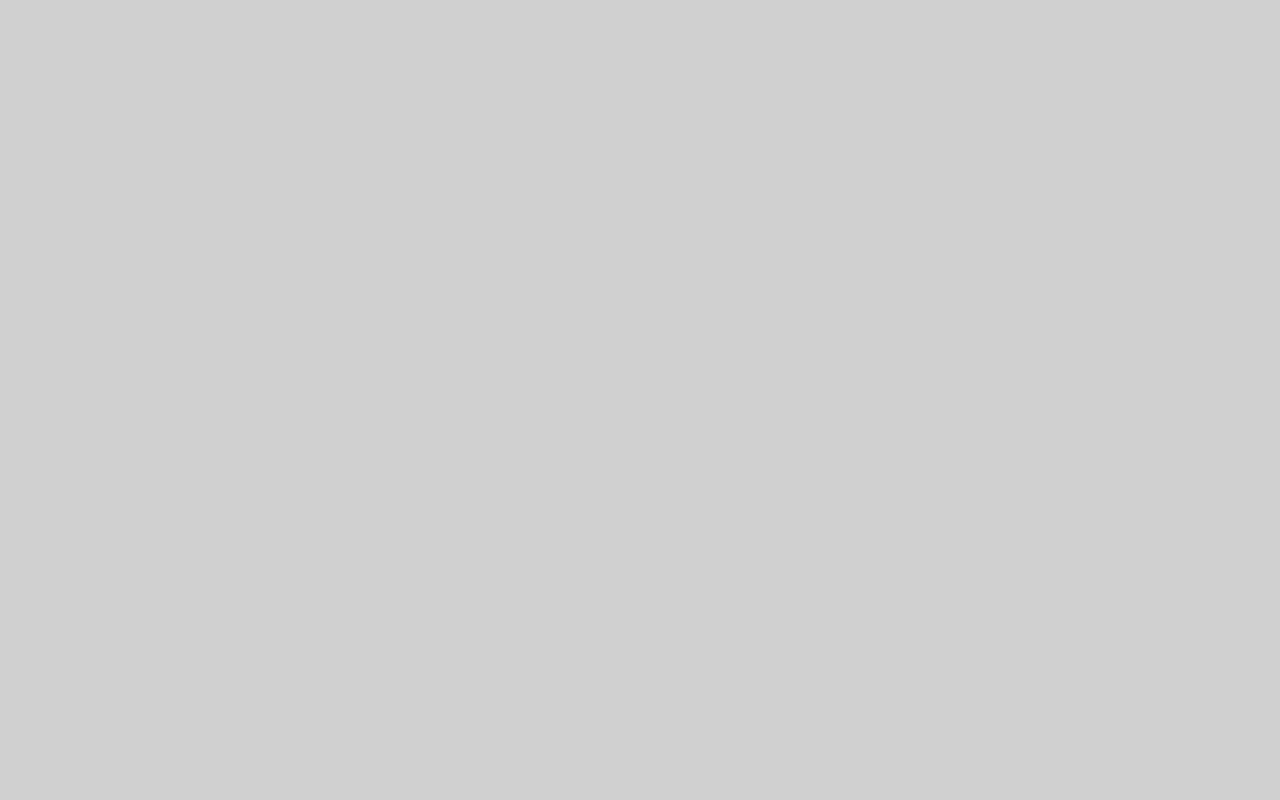
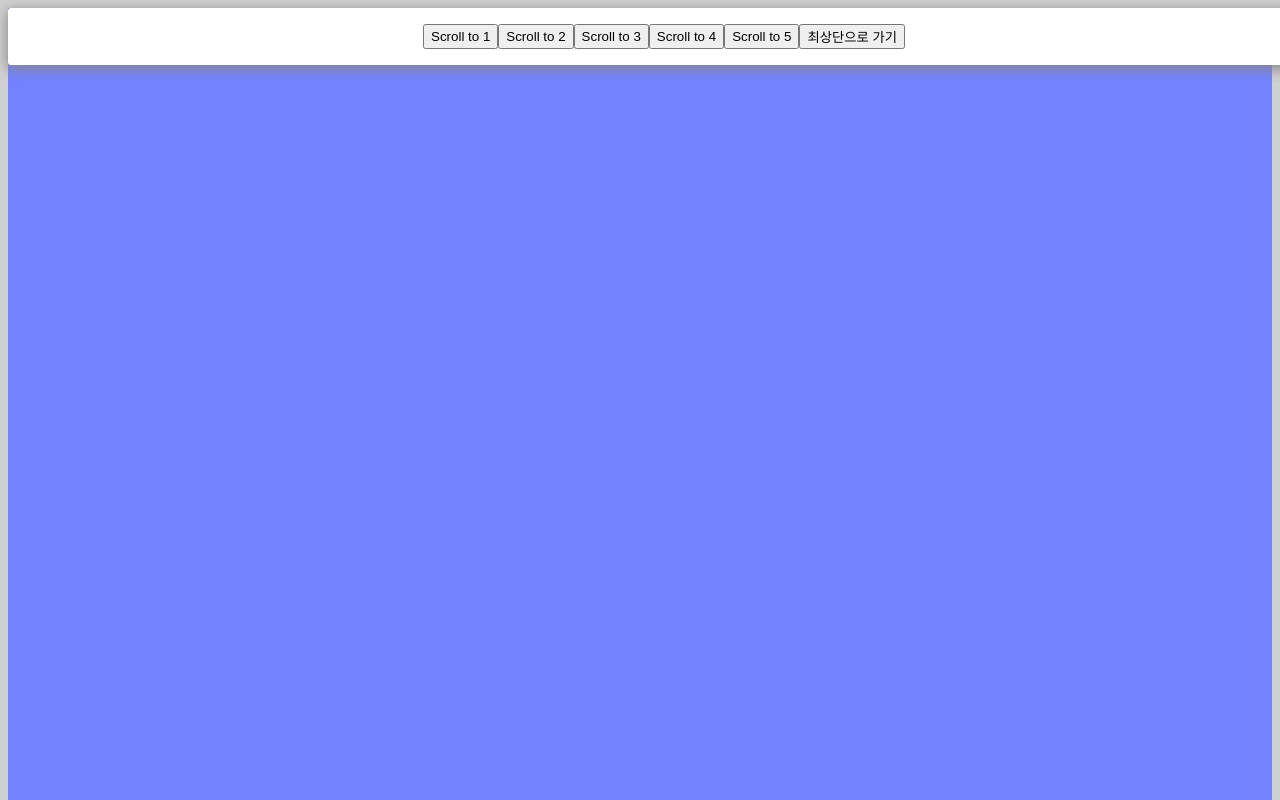
Before and after one commit to chanyoungcoding/Coding-Art, a React (Vite) app in the folder client/: page /scrolluseRef in a window 1280 px wide. Before the commit this address had no page. Shown: the top 800 px of the page. Built offline with nearby package versions, Linux system fonts and the light colour scheme.

Commit message:
useRef Add

```diff
--- a/client/package.json
+++ b/client/package.json
@@ -11,6 +11,7 @@
     "preview": "vite preview"
   },
   "dependencies": {
+    "@fullpage/react-fullpage": "^0.1.42",
     "@tanstack/react-query": "^5.17.9",
     "@types/js-cookie": "^3.0.6",
     "@types/react-transition-group": "^4.4.10",
@@ -23,6 +24,7 @@
     "react-intersection-observer": "^9.5.3",
     "react-js-pagination": "^3.0.3",
     "react-router-dom": "^6.21.1",
+    "react-scrollama": "^2.3.3",
     "react-spring": "^9.7.3",
     "react-spring-bottom-sheet": "^3.4.1",
     "react-transition-group": "^4.4.5",
--- a/client/src/App.tsx
+++ b/client/src/App.tsx
@@ -11,6 +11,7 @@ import ReactCookie from './pages/ReactCookie';
 import ReactJWTTest from './pages/ReactJWTTest';
 import Sweetalert2 from './pages/Sweetalert2';
 import Socket from './pages/SocketTest';
+import ScrolluseRef from './pages/ScrolluseRef';
 
 function App() {
   return (
@@ -24,6 +25,7 @@ function App() {
       <Route path="/reactCookie" element={<ReactCookie/>}/>
       <Route path="/reactJwt" element={<ReactJWTTest/>}/>
       <Route path="/socket" element={<Socket/>}/>
+      <Route path="/scrolluseRef" element={<ScrolluseRef/>}/>
 
     </Routes>
   );
--- /dev/null
+++ b/client/src/pages/ScrolluseRef.tsx
@@ -0,0 +1,59 @@
+import { useRef } from "react";
+import styled from "styled-components";
+
+const NavbarContainer = styled.div`
+  position: fixed;
+  display: flex;
+  justify-content: center;
+  width: 100vw;
+  background: white;
+  padding: 1rem;
+  border-radius: 3px;
+  box-shadow: 0 3px 13px 1px #888889;
+`
+
+const Pdiv = styled.div`
+  display: block;
+  height: 100vh;
+`
+
+const ScrolluseRef = () => {
+
+  const divOne = useRef<HTMLInputElement | null>(null);
+  const divFive = useRef<HTMLInputElement | null>(null);
+
+  const scrolLWithUseRef = () => {
+    divOne.current?.scrollIntoView({ block: "center", behavior: "smooth" });
+  };
+
+  const scrollFun = (id: string) => {
+    document
+      .querySelector(`#id${id}`)
+      ?.scrollIntoView({ block: "center", behavior: "smooth" });
+
+  };
+
+  return (
+    <div className="App">
+      <NavbarContainer>
+        {["1", "2", "3", "4", "5"].map((id) => (
+          <button key={id} onClick={() => scrollFun(id)}>
+            Scroll to {id}
+          </button>
+        ))}
+        <button
+          onClick={scrolLWithUseRef}
+        >
+          최상단으로 가기
+        </button>
+      </NavbarContainer>
+
+      <Pdiv id="id1" style={{backgroundColor: '#7382FF', height: '100vh'}} ref={divOne}></Pdiv>
+      <Pdiv id="id2" style={{backgroundColor: '#469A77', height: '100vh'}}></Pdiv>
+      <Pdiv id="id3" style={{backgroundColor: '#BBBBBB', height: '100vh'}}></Pdiv>
+      <Pdiv id="id4" style={{backgroundColor: '#73341D', height: '100vh'}}></Pdiv>
+      <Pdiv id="id5" style={{backgroundColor: '#C2C028', height: '100vh'}} ref={divFive}></Pdiv>
+    </div>
+  );
+}
+export default ScrolluseRef
```
Also changed, not shown: 2 other files (tests, documents, lock files or other folders).
